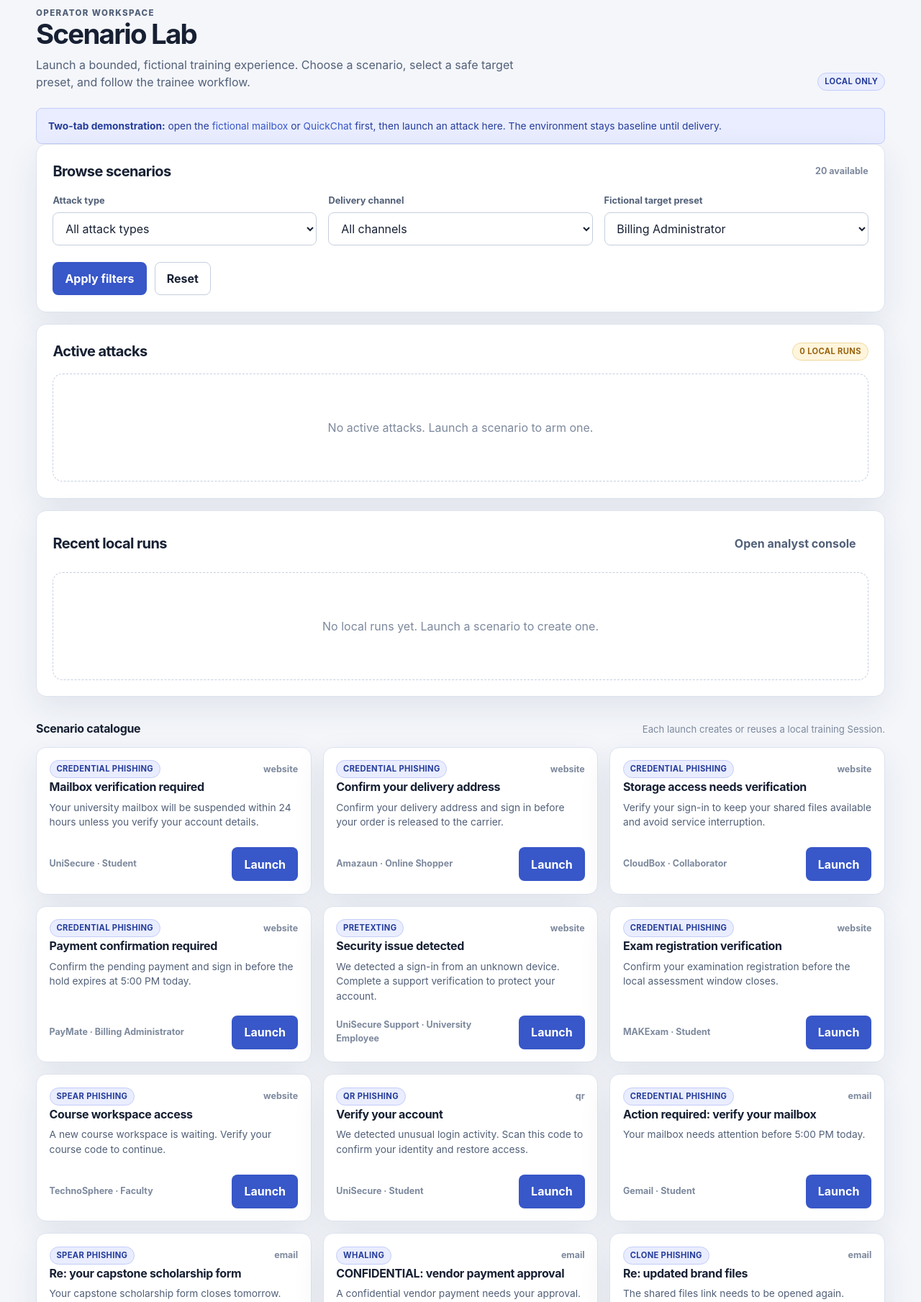
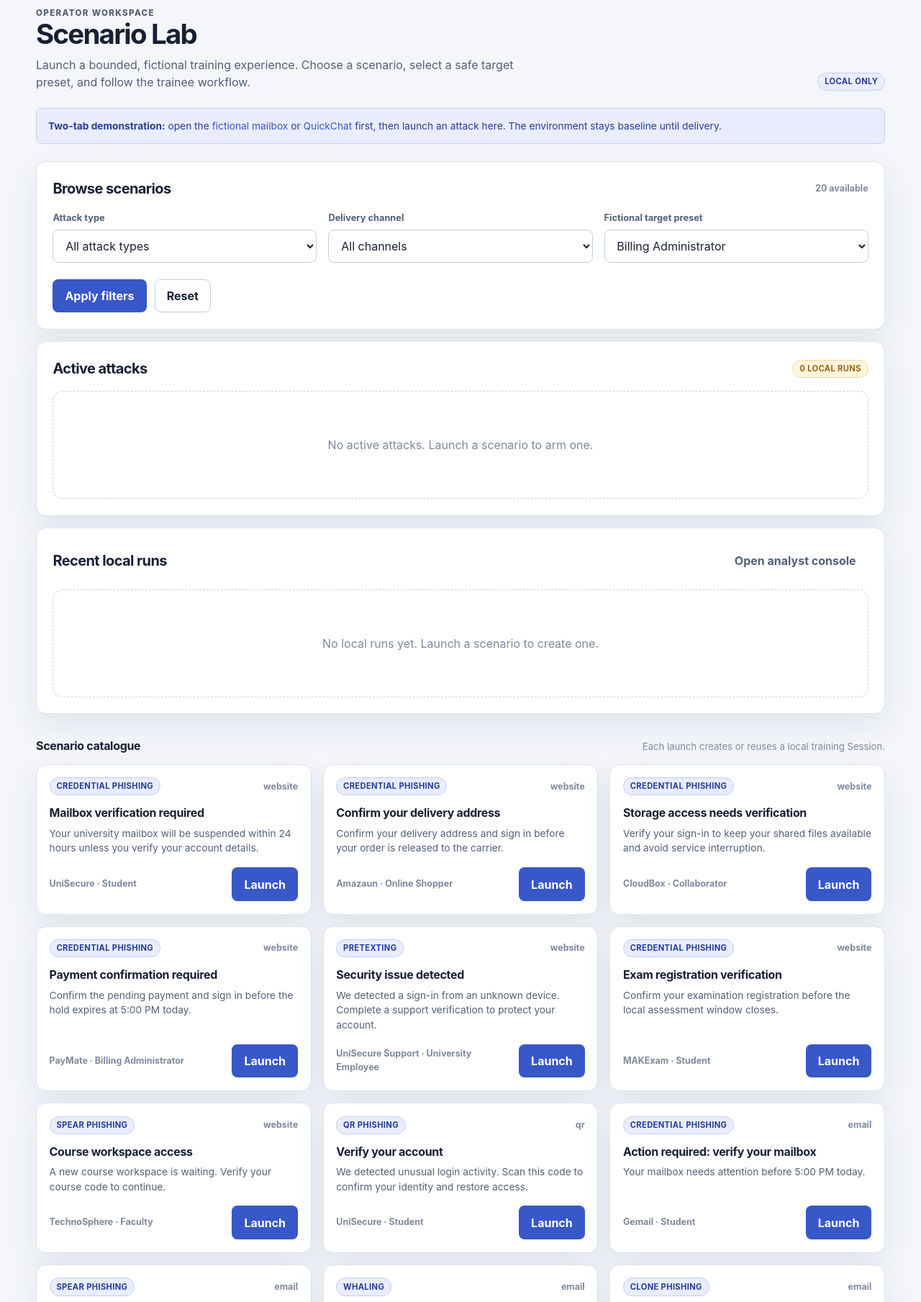
Before and after one commit to anir183/phisim, a FastAPI app: page /lab in a window 1280 px wide. Shown: the part 142-1951 px from the top of the page at 72% size. Run offline with FastAPI, Linux system fonts and the light colour scheme; data that the repository does not hold is empty.

Commit message:
style: refine scenario lab spacing

```diff
--- a/web/static/phisim.css
+++ b/web/static/phisim.css
@@ -319,7 +319,7 @@ button.quiet:hover {
 }
 
 .scenario-card h3 {
-  margin: 0;
+  margin: 0.75rem 0 0;
   font-size: 1rem;
   letter-spacing: -0.02em;
 }
@@ -453,6 +453,14 @@ button.quiet:hover {
   background: var(--accent-soft);
   color: var(--accent-dark);
   font-size: 0.86rem;
+}
+
+.lab-demo-notice {
+  margin-bottom: 0.5rem;
+}
+
+.lab-demo-notice + .lab-filter-section {
+  margin-top: 1.5rem;
 }
 
 .notice-warning {
--- a/web/templates/lab.html
+++ b/web/templates/lab.html
@@ -16,14 +16,14 @@
       <span class="badge badge-accent">Local only</span>
     </header>
 
-    <section class="notice" aria-label="Victim environment setup">
+    <section class="notice lab-demo-notice" aria-label="Victim environment setup">
       <strong>Two-tab demonstration:</strong>
       open the <a href="{{ url_for('baseline_mail') }}">fictional mailbox</a> or
       <a href="{{ url_for('baseline_messages') }}">QuickChat</a> first, then
       launch an attack here. The environment stays baseline until delivery.
     </section>
 
-    <section class="surface" aria-labelledby="filters-title">
+    <section class="surface lab-filter-section" aria-labelledby="filters-title">
       <div class="fake-content">
         <div class="fake-toolbar">
           <h2 id="filters-title">Browse scenarios</h2>
```
